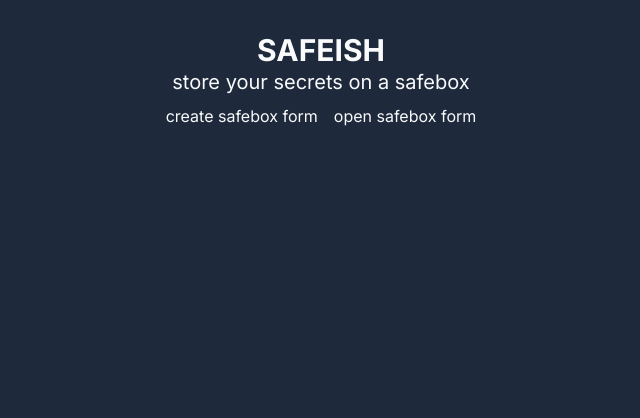
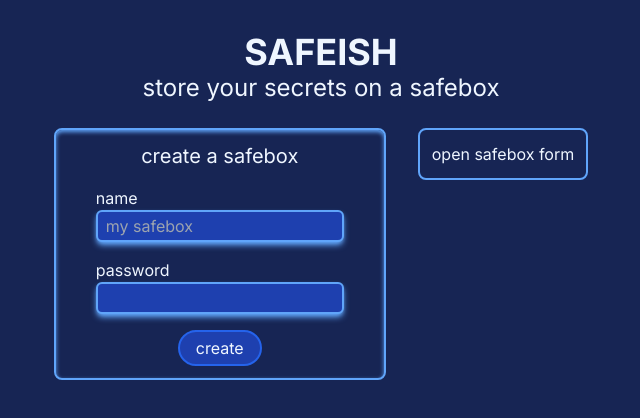
Before and after one commit to carlCarlson6/safeish-app, a Next.js app: page / in a window 1280 px wide. Shown: the top 418 px of the page, without its empty margins (319-959 px from the left). Built offline with nearby package versions, Linux system fonts and the light colour scheme.

Commit message:
create safebox form

```diff
--- a/src/app/CreateSafebox.tsx
+++ b/src/app/CreateSafebox.tsx
@@ -1,7 +1,45 @@
+"use client"
+import { useState } from "react";
+
 export function CreateSafebox() {
   return (<>
-    <div className="with-boder">
-      create safebox form
+    <div className="with-border shadow-inner shadow-blue-400 px-10 flex flex-col items-center gap-4">
+      <h3 className="text-xl">
+        create a safebox
+      </h3>
+      <div className="flex flex-col">
+        <label htmlFor="safeboxName">
+          name
+        </label>
+        <input
+          type="text"
+          name="safeboxName"
+          id="safeboxName"
+          className="input-data shadow-md shadow-blue-400 focus:shadow-lg focus:shadow-blue-200"
+          placeholder="my safebox"
+        />
+      </div>
+      <div className="flex flex-col">
+        <label htmlFor="password">
+          password
+        </label>
+        <input
+          type="password"
+          name="password"
+          id="password"
+          className="input-data shadow-md shadow-blue-400 focus:shadow-lg focus:shadow-blue-200"
+        />
+      </div>
+      <button
+        type="submit"
+        className="bg-blue-800 hover:bg-blue-900 active:bg-blue-950 border-2 border-blue-600 rounded-full p-1 px-4"
+      >
+        create
+      </button>
     </div>
   </>);
 }
+
+const useCreateSafebox = () => {
+  const [] = useState(null)
+}
--- a/src/app/OpenSafebox.tsx
+++ b/src/app/OpenSafebox.tsx
@@ -1,6 +1,6 @@
 export function OpenSafebox() {
   return (<>
-    <div className="with-boder">
+    <div className="with-border">
       open safebox form
     </div>
   </>);
--- a/src/app/globals.css
+++ b/src/app/globals.css
@@ -4,6 +4,20 @@
 
 @layer components {
   .with-border {
-    @apply rounded-md border-2 border-slate-400;
+    @apply
+    rounded-lg
+    border-2
+    border-blue-400 p-3;
+  }
+
+  .input-data {
+    @apply
+    bg-blue-800 p-0.5 pl-2
+    text-blue-100
+    rounded-md border-2
+    border-blue-400
+    focus:border-blue-200
+    focus:outline-none
+    focus:ring-0;
   }
 }
--- a/src/app/layout.tsx
+++ b/src/app/layout.tsx
@@ -15,7 +15,7 @@ export default function RootLayout({
   children: React.ReactNode;
 }>) {
   return (
-    <html lang="en" className="bg-slate-800 text-slate-50	">
+    <html lang="en" className="bg-blue-950 text-blue-50	">
       <body className={inter.className}>
         {children}
       </body>
--- a/src/app/page.tsx
+++ b/src/app/page.tsx
@@ -3,12 +3,12 @@ import { OpenSafebox } from "./OpenSafebox";
 
 export default function Home() {
   return (
-    <main className="p-8 flex flex-col items-center gap-2">
+    <main className="p-8 flex flex-col items-center gap-6">
       <div className="flex flex-col items-center">
-        <h1 className="text-3xl	font-bold">SAFEISH</h1>
-        <h2 className="text-xl">store your secrets on a safebox</h2>
+        <h1 className="text-4xl	font-bold">SAFEISH</h1>
+        <h2 className="text-2xl">store your secrets on a safebox</h2>
       </div>
-      <div className="flex flex-row gap-4">
+      <div className="flex flex-row gap-8 items-start">
         <CreateSafebox />
         <OpenSafebox />
       </div>
```
